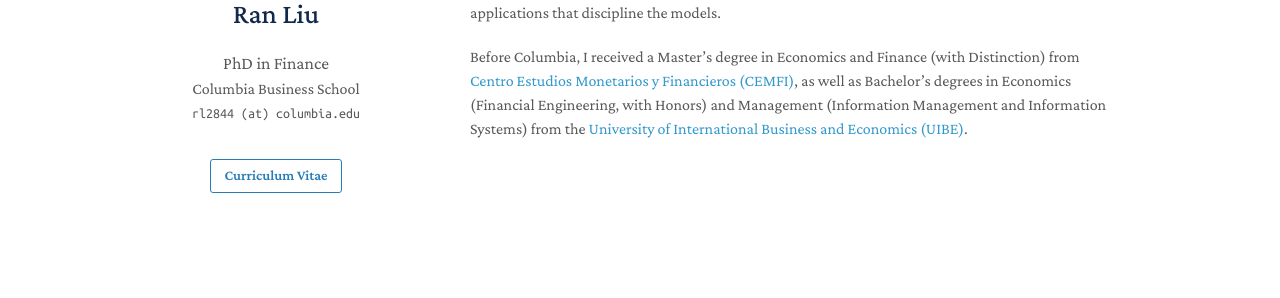
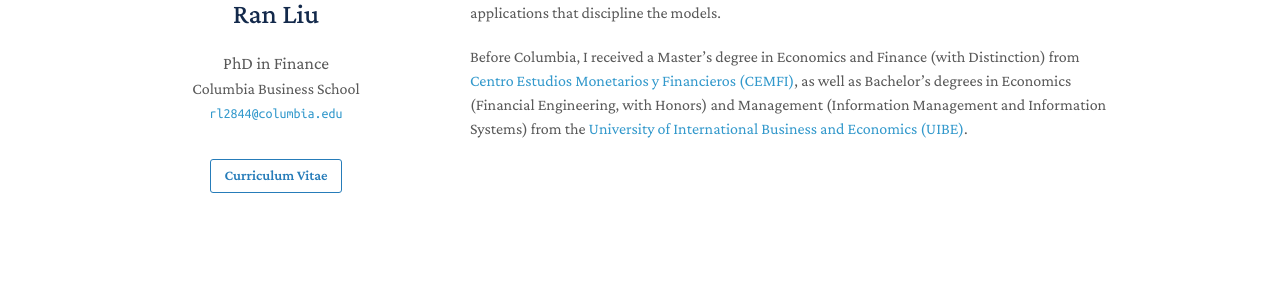
Before and after one commit to ranliu-fin/ranliu-fin.github.io, a Jekyll site: the page built from index.md, in a window 1280 px wide. Shown: the part 238-536 px from the top of the page. Built offline with Jekyll 4.4.1, drawn with Linux system fonts in a browser that asks for light colours; a style sheet for code colours, icons or effects is not loaded.

Commit message:
Change email format

```diff
--- a/_config.yml
+++ b/_config.yml
@@ -4,7 +4,7 @@
 affiliation: Columbia Business School
 affiliation_link: https://business.columbia.edu/
 affiliation_logo: /assets/img/cbs_1line-logo-inverse-rgb-1200px@144ppi.png
-email: rl2844 (at) columbia.edu
+email: rl2844@columbia.edu
 
 # Search Engine Optimization (SEO)
 keywords: Ran Liu, Columbia, finance, asset pricing, information acquisition, information economics, market microstructure, cemfi
--- a/_layouts/default.html
+++ b/_layouts/default.html
@@ -123,7 +123,7 @@
         <br>
         {% endif %}
         {% if site.email %}
-        <email>{{ site.email }}</email>
+        <email><a href="mailto:{{ site.email }}">{{ site.email }}</a></email>
         {% endif %}
         {% if site.email2 %}
         <br>
--- a/_layouts/homepage.html
+++ b/_layouts/homepage.html
@@ -126,7 +126,7 @@
         <br>
         {% endif %}
         {% if site.email %}
-        <email>{{ site.email }}</email>
+        <email><a href="mailto:{{ site.email }}">{{ site.email }}</a></email>
         {% endif %}
         {% if site.email2 %}
         <br>
```
